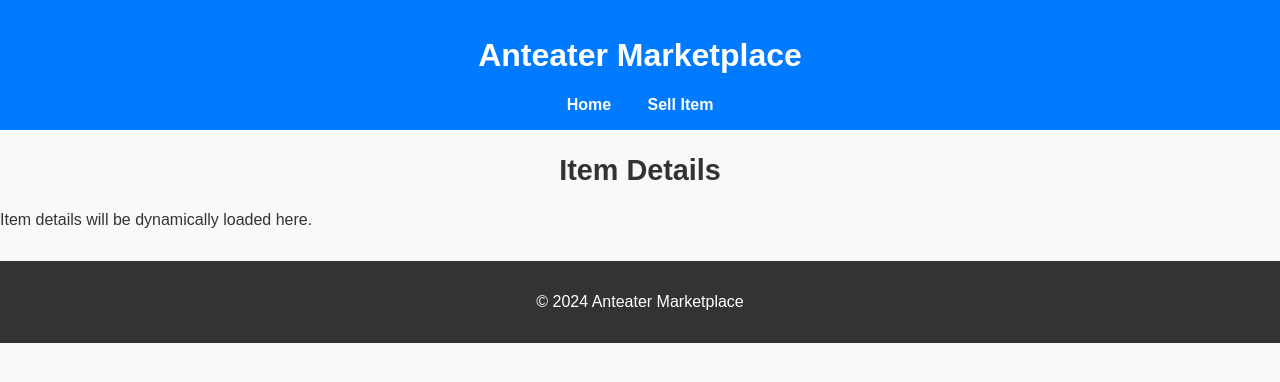
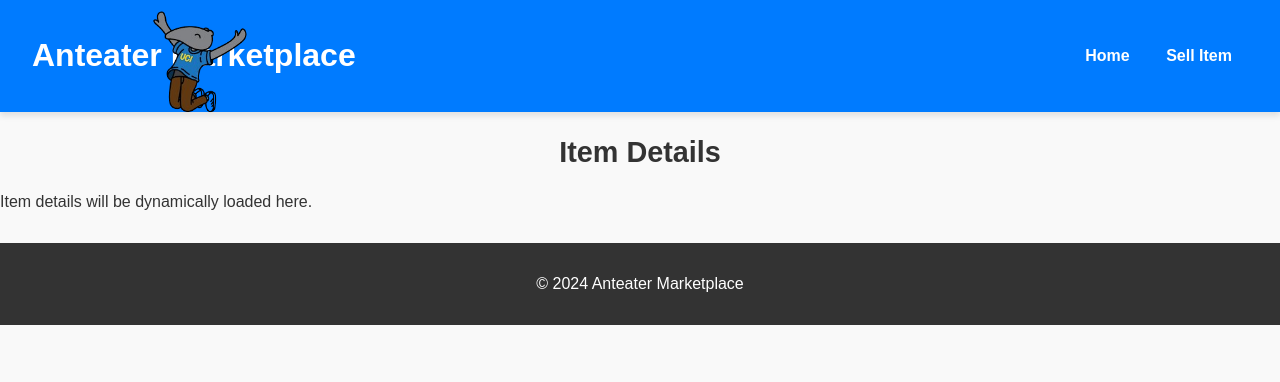
Before and after one commit to YuanYoshimi/Marketplace-Webjam-2024, a plain HTML site: page item-details.html in a window 1280 px wide. Drawn offline with Linux system fonts and the light colour scheme.

Commit message:
Add files via upload

```diff
--- a/item-details.html
+++ b/item-details.html
@@ -8,11 +8,13 @@
 </head>
 <body>
   <header>
+
     <h1>Anteater Marketplace</h1>
     <nav>
       <a href="index.html">Home</a>
       <a href="listing.html">Sell Item</a>
     </nav>
+    <img src="mascot.png" alt="Anteater Mascot" class="header-mascot">
   </header>
   <main>
     <h2>Item Details</h2>
--- a/styles.css
+++ b/styles.css
@@ -167,3 +167,25 @@ select:focus {
   transform: scale(0.98);
   box-shadow: 0 2px 4px rgba(0, 0, 0, 0.1);
 }
+
+/* Header Mascot Image */
+.header-mascot {
+  position: absolute;
+  top: 0px;
+  right: 1000px;
+  width: 160px; /* Adjust size as needed */
+  height: auto;
+  z-index: 100;
+}
+
+/* Header Layout */
+header {
+  position: relative;
+  display: flex;
+  align-items: center;
+  justify-content: space-between;
+  background-color: #007bff;
+  color: white;
+  padding: 1rem 2rem;
+  box-shadow: 0 4px 6px rgba(0, 0, 0, 0.1);
+}
```
Also changed, not shown: index.html (+2 -0 lines), listing.html (+1 -0 lines), main.js (+16 -0 lines), marketplace-logo.png (added), mascot.png (added).
